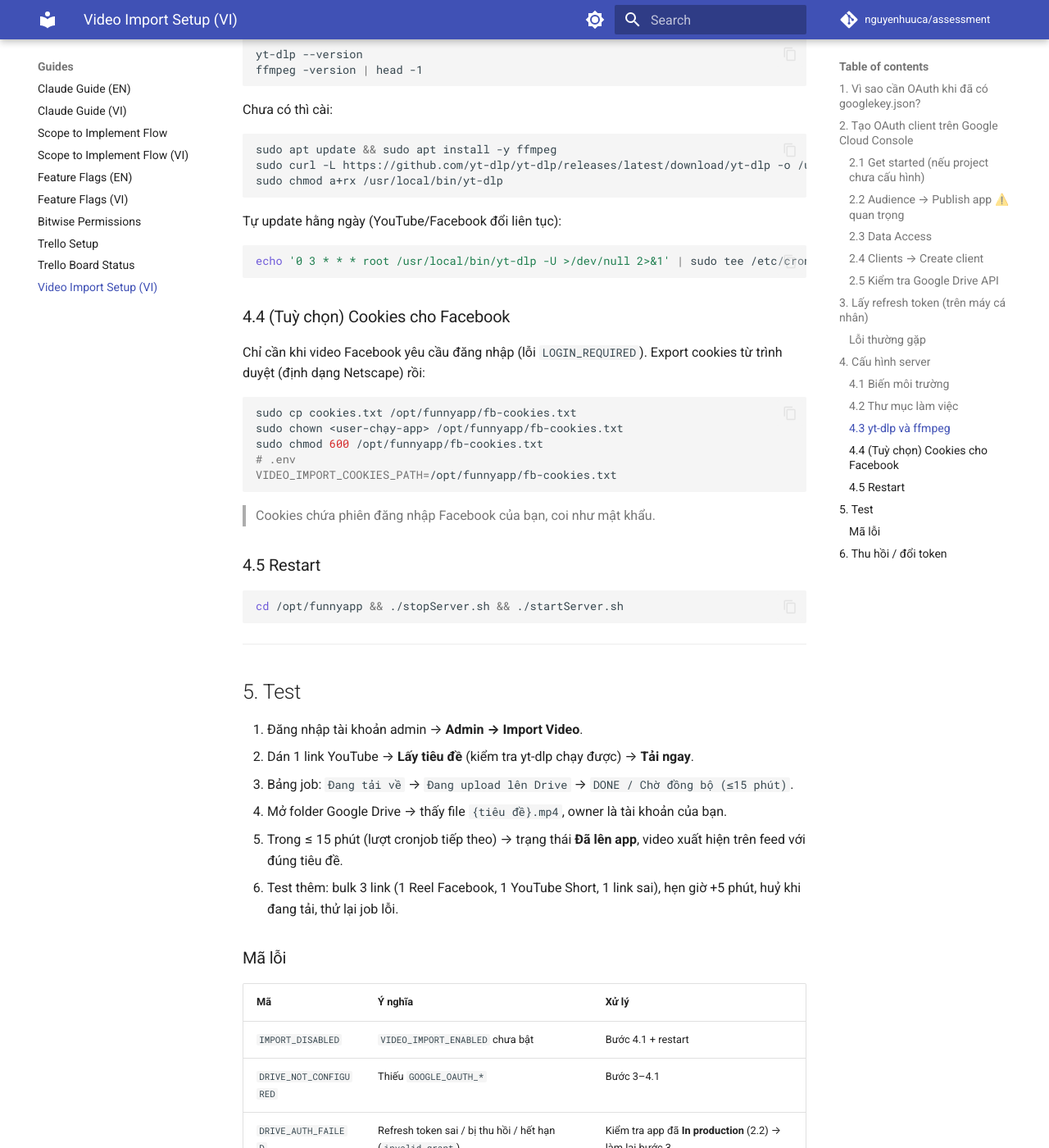
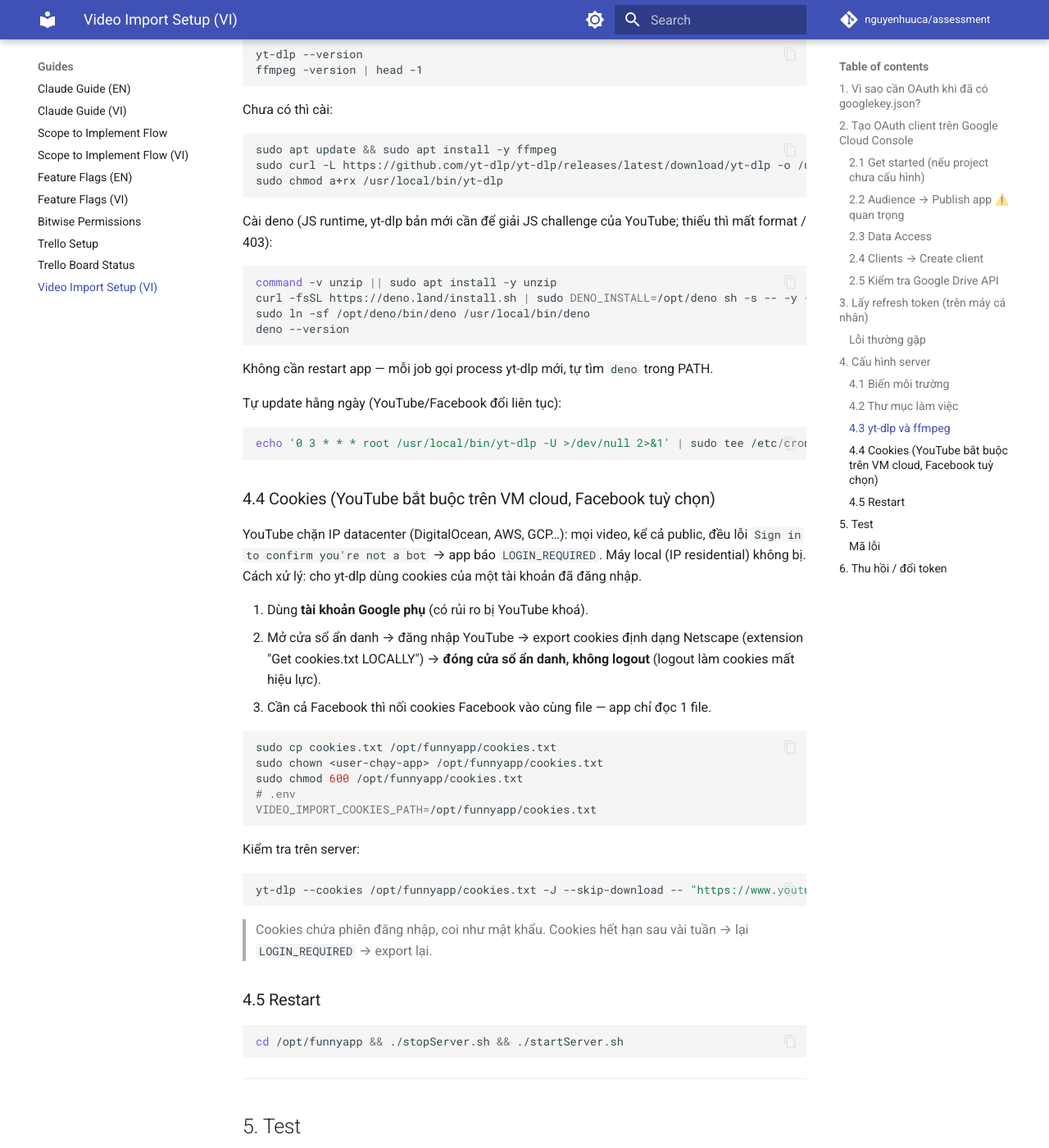
Before and after one commit to nguyenhuuca/assessment, an MkDocs documentation site: the page built from docs/guides/video-import-setup-vi.md, in a window 1280 px wide and 1400 px high, scrolled down 4716 px. Shown: the whole window at 82% size. Built offline with MkDocs 1.6.1 and Material for MkDocs 9.7.7, drawn with Linux system fonts in a browser that asks for light colours; comment, search, counter and statistics services are not loaded; some of the changed text lies outside the part shown.

Commit message:
docs(import): deno install and YouTube cookies for datacenter IP bot check
Co-Authored-By: Claude Opus 5.5 <noreply@anthropic.com>

````diff
--- a/docs/guides/video-import-setup-vi.md
+++ b/docs/guides/video-import-setup-vi.md
@@ -172,25 +172,46 @@ sudo curl -L https://github.com/yt-dlp/yt-dlp/releases/latest/download/yt-dlp -o
 sudo chmod a+rx /usr/local/bin/yt-dlp
 ```
 
+Cài deno (JS runtime, yt-dlp bản mới cần để giải JS challenge của YouTube; thiếu thì mất format / 403):
+
+```bash
+command -v unzip || sudo apt install -y unzip
+curl -fsSL https://deno.land/install.sh | sudo DENO_INSTALL=/opt/deno sh -s -- -y --no-modify-path
+sudo ln -sf /opt/deno/bin/deno /usr/local/bin/deno
+deno --version
+```
+
+Không cần restart app — mỗi job gọi process yt-dlp mới, tự tìm `deno` trong PATH.
+
 Tự update hằng ngày (YouTube/Facebook đổi liên tục):
 
 ```bash
 echo '0 3 * * * root /usr/local/bin/yt-dlp -U >/dev/null 2>&1' | sudo tee /etc/cron.d/yt-dlp-update
 ```
 
-### 4.4 (Tuỳ chọn) Cookies cho Facebook
+### 4.4 Cookies (YouTube bắt buộc trên VM cloud, Facebook tuỳ chọn)
 
-Chỉ cần khi video Facebook yêu cầu đăng nhập (lỗi `LOGIN_REQUIRED`). Export cookies từ trình duyệt (định dạng Netscape) rồi:
+YouTube chặn IP datacenter (DigitalOcean, AWS, GCP…): mọi video, kể cả public, đều lỗi `Sign in to confirm you're not a bot` → app báo `LOGIN_REQUIRED`. Máy local (IP residential) không bị. Cách xử lý: cho yt-dlp dùng cookies của một tài khoản đã đăng nhập.
+
+1. Dùng **tài khoản Google phụ** (có rủi ro bị YouTube khoá).
+2. Mở cửa sổ ẩn danh → đăng nhập YouTube → export cookies định dạng Netscape (extension "Get cookies.txt LOCALLY") → **đóng cửa sổ ẩn danh, không logout** (logout làm cookies mất hiệu lực).
+3. Cần cả Facebook thì nối cookies Facebook vào cùng file — app chỉ đọc 1 file.
 
 ```bash
-sudo cp cookies.txt /opt/funnyapp/fb-cookies.txt
-sudo chown <user-chạy-app> /opt/funnyapp/fb-cookies.txt
-sudo chmod 600 /opt/funnyapp/fb-cookies.txt
+sudo cp cookies.txt /opt/funnyapp/cookies.txt
+sudo chown <user-chạy-app> /opt/funnyapp/cookies.txt
+sudo chmod 600 /opt/funnyapp/cookies.txt
 # .env
-VIDEO_IMPORT_COOKIES_PATH=/opt/funnyapp/fb-cookies.txt
+VIDEO_IMPORT_COOKIES_PATH=/opt/funnyapp/cookies.txt
 ```
 
-> Cookies chứa phiên đăng nhập Facebook của bạn, coi như mật khẩu.
+Kiểm tra trên server:
+
+```bash
+yt-dlp --cookies /opt/funnyapp/cookies.txt -J --skip-download -- "https://www.youtube.com/watch?v=jNQXAC9IVRw" >/dev/null && echo OK
+```
+
+> Cookies chứa phiên đăng nhập, coi như mật khẩu. Cookies hết hạn sau vài tuần → lại `LOGIN_REQUIRED` → export lại.
 
 ### 4.5 Restart
 
@@ -219,7 +240,7 @@ cd /opt/funnyapp && ./stopServer.sh && ./startServer.sh
 | `DRIVE_UPLOAD_FAILED` | Upload lên Drive lỗi (mạng, quota Drive đầy, folder bị xoá) | Kiểm tra dung lượng Drive → **Thử lại** |
 | `DISK_LOW` | Thư mục làm việc còn < 2 GB | Dọn ổ đĩa server |
 | `NOT_INSTALLED` | Không tìm thấy yt-dlp | Bước 4.3 hoặc set `YT_DLP_PATH` |
-| `LOGIN_REQUIRED` | Video riêng tư / cần đăng nhập | Bước 4.4 |
+| `LOGIN_REQUIRED` | YouTube chặn IP server ("not a bot"), video riêng tư, hoặc cookies hết hạn | Bước 4.4 |
 | `EXTRACTOR_ERROR` | yt-dlp không đọc được trang (thường do site đổi) | `sudo yt-dlp -U` → **Thử lại** |
 | `TOO_LARGE` | Vượt `VIDEO_IMPORT_MAX_FILE_SIZE` | Tăng giới hạn hoặc bỏ qua |
 | `TIMEOUT` | Tải quá 30 phút / metadata quá 60 s | Thử lại lúc mạng ổn |
````
